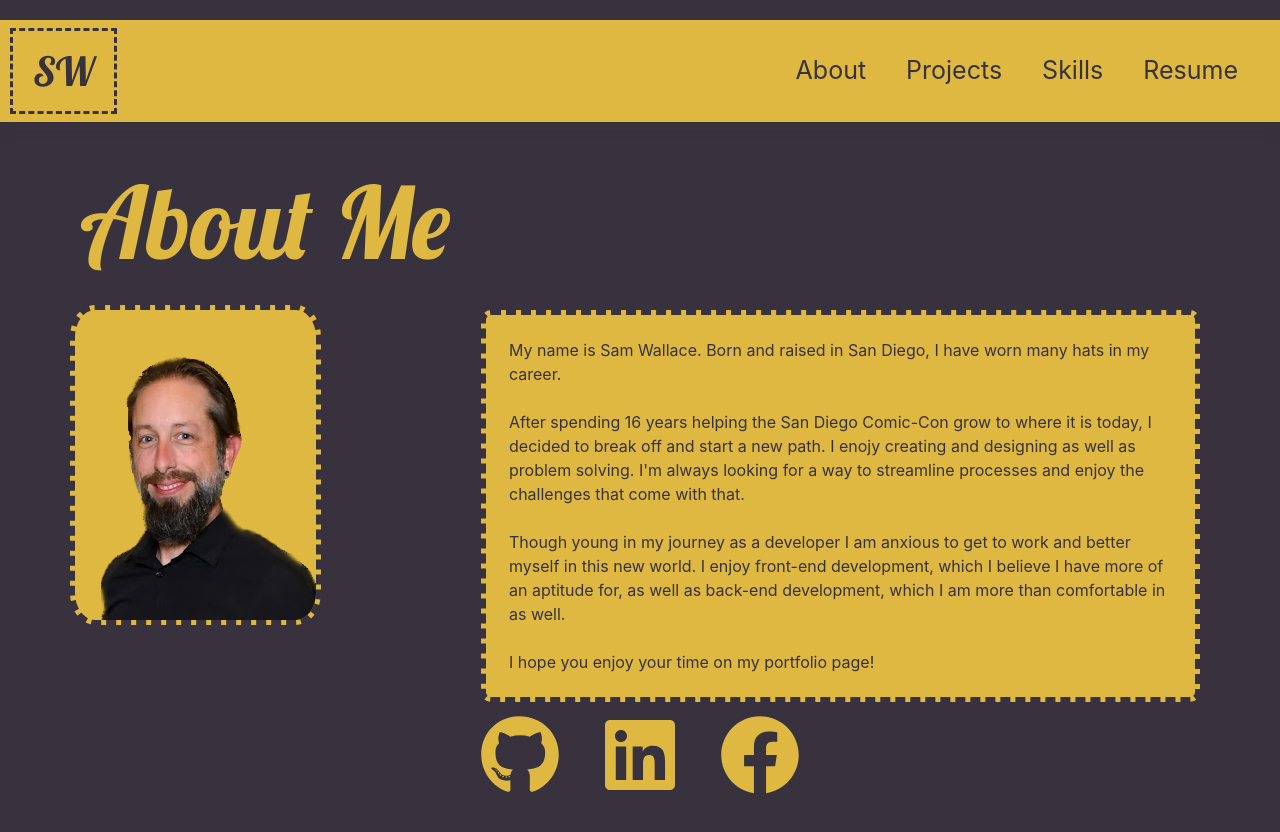
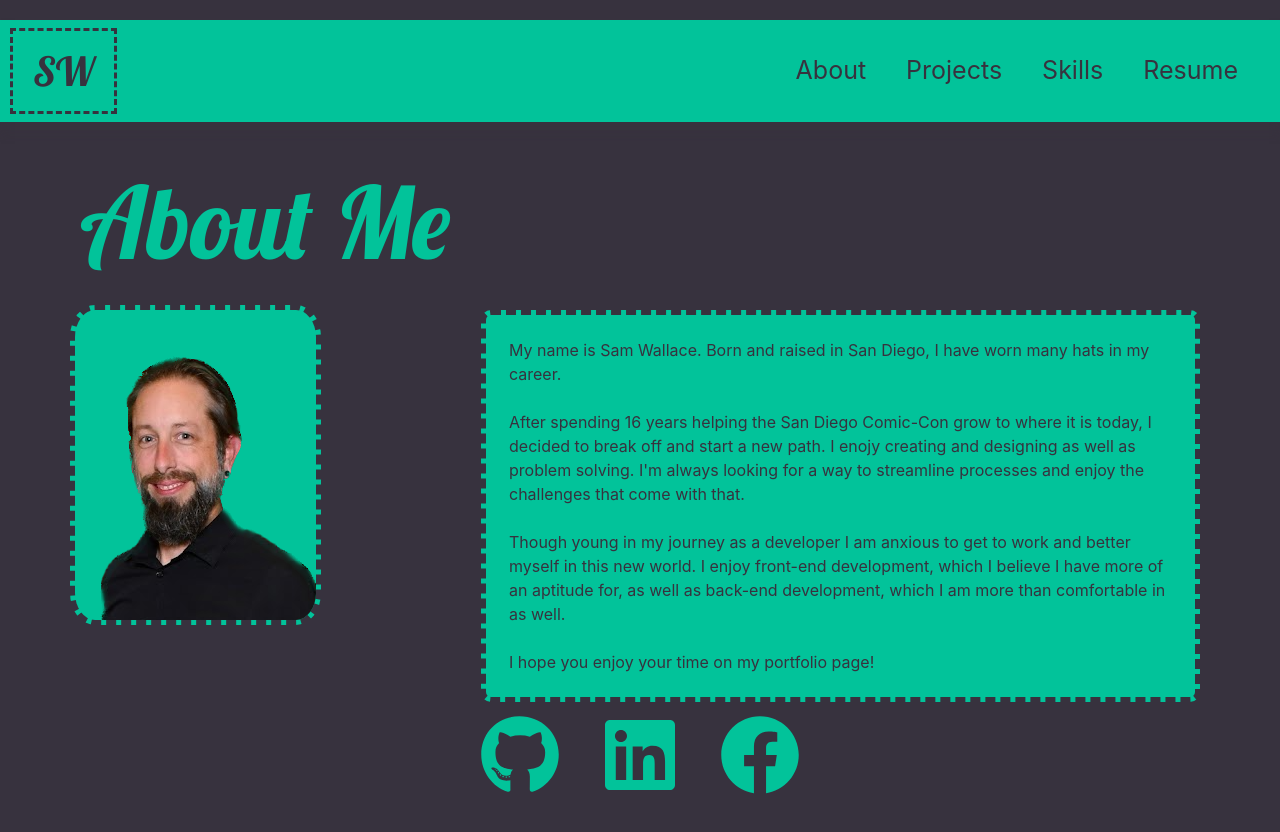
Before and after one commit to sammymayhem/sam-portfolio, a React (Create React App) app: page /about in a window 1280 px wide. Built offline with nearby package versions, Linux system fonts and the light colour scheme.

Commit message:
updated yellow to a blue, fixed brand link staying white after click

```diff
--- a/src/styles/About.css
+++ b/src/styles/About.css
@@ -1,6 +1,6 @@
 :root {
     --primary: #37323e;
-    --secondary: #deb841;
+    --secondary: #02c39a;
 
     --bg: #003049;
     --light: #6fffe9;
--- a/src/styles/Header.css
+++ b/src/styles/Header.css
@@ -41,14 +41,19 @@
 }
 
 .navbar-brand {
+    padding: 10px 20px;
+    color: var(--primary);
+    font-family: 'Lobster' !important;
+    border-style: dashed;
+    margin-left: 10px !important;
     font-size: 40px !important;
 }
 
-.navbar-brand {
-    padding: 10px 20px;
-    color: var(--primary);
-    font-size: 20px;
-    font-family: 'Lobster' !important;
-    border-style: dashed;
-    margin-left: 10px !important;
+.navbar-brand:hover {
+    color: var(--primary) !important;
 }
+
+.navbar-dark {
+    --bs-navbar-toggler-border-color: var(--primary) !important;
+    --bs-navbar-brand-hover-color: var(--primary);
+}
```
